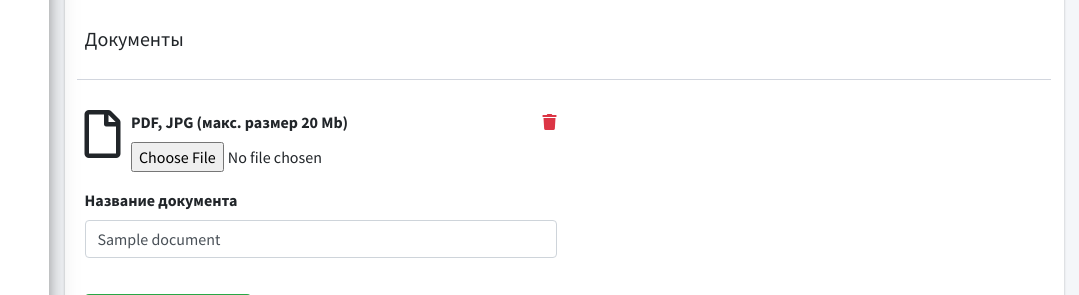
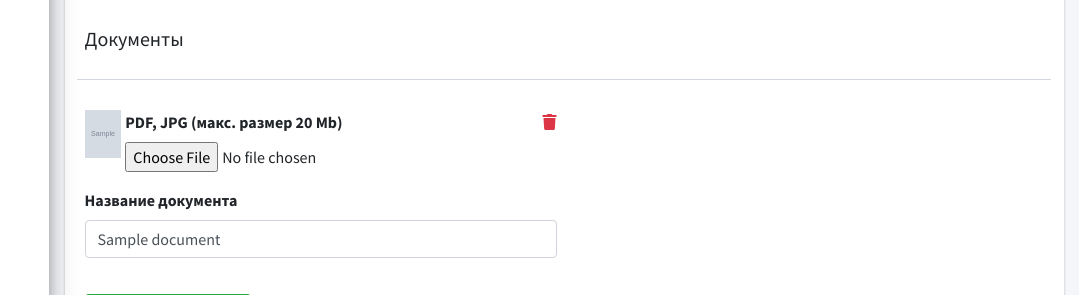
Before and after one commit to Chenger1/myHome24, a Django app: page /admin/about/index/ in a window 1280 px wide. Shown: the part 2065-2360 px from the top of the page, without its empty margins (201-1280 px from the left). Run offline with Django 3.2, Linux system fonts and the light colour scheme; a user stored in the database is signed in; tables that the repository leaves empty hold one stand-in row (values such as "Sample post"); grey boxes marked "Sample" are stand-in pictures; some libraries are stand-ins or nearby versions.

Commit message:
Now if document is image - render preview

```diff
--- a/house24/admin_panel/templates/pages/about_page_admin.html
+++ b/house24/admin_panel/templates/pages/about_page_admin.html
@@ -225,7 +225,8 @@
                                     <div class="col-xs-12 col-md-6 documents_formset formset_block" style="display: none;" id="hidden_documents">
                                             <a href="#!" class="text-red form-row-remove-btn delete_icon_documents"
                                             style="float:right;"><i class="fa fa-trash"></i></a>
-                                            <i class="far fa-file fa-3x" style="width: 32px; float:left; margin-right: .3em;" aria-hidden="true"></i>
+                                            <img src="{% static 'img/file.png' %}" alt style="float:left; margin-right: .3em;"
+                                            width="36" height="48" class="preview_img">
                                             <div class="form-group">
                                                 <label for="">PDF, JPG (макс. размер 20 Mb)</label>
                                                 {{ documents_formset.empty_form.file }}
@@ -248,7 +249,13 @@
                                             <a href="javascript:void(0)" class="text-red form-row-remove-btn delete_icon_documents"
                                             style="float:right;"><i class="fa fa-trash"></i></a>
                                             {% endif %}
-                                            <i class="far fa-file fa-3x" style="width: 32px; float:left; margin-right: .3em;" aria-hidden="true"></i>
+                                            {% if inline_form.instance.is_image %}
+                                            <img src="{{ inline_form.instance.file.url }}" alt style="float:left; margin-right: .3em;"
+                                                width="36" height="48" class="preview_img">
+                                            {% else %}
+                                                <img src="{% static 'img/file.png' %}" alt style="float:left; margin-right: .3em;"
+                                                width="36" height="48" class="preview_img">
+                                            {% endif %}
                                             <div class="form-group">
                                                 <label for="">PDF, JPG (макс. размер 20 Mb)</label>
                                                 {{ inline_form.file }}
@@ -332,7 +339,7 @@
     })
 
 // init documents cloner
-    let documents_cloner = new BaseCloner('documents', '.documents_formset');
+    let documents_cloner = new AdvancedFormsetCloner('documents', '.documents_formset');
     documents_cloner.init();
     $('#add_documents').on('click', function(){
         documents_cloner.clone();
--- a/house24/db/models/pages.py
+++ b/house24/db/models/pages.py
@@ -85,6 +85,12 @@ class Document(models.Model):
     def get_delete_url(self):
         return reverse('admin_panel:delete_document', args=[self.pk])
 
+    def is_image(self):
+        ext = self.file.name.split('.')[-1]
+        if ext in ('jpg', 'jpeg', 'png'):
+            return True
+        return False
+
 
 class Credentials(SingletonModel):
     name = models.CharField(max_length=150)
--- a/house24/static/utils/update_img_after_upload.js
+++ b/house24/static/utils/update_img_after_upload.js
@@ -1,6 +1,10 @@
 function setPreview(input, selector='div[class*=col]', image_selector='.preview_img'){
   if(input.files && input.files[0]){ // check if input widget uploads any files
     let reader = new FileReader(); // create new instance of FileReader object
+
+    if(input.files[0]['type'] != 'image/jpeg' && input.files[0]['type'] != 'image/png'){
+      return false;
+    }
 
     reader.onload = function(e){ // set function to onload handler to set new image preview
       $(input).closest(selector).find(image_selector).attr('src', e.target.result);
```
Also changed, not shown: house24/static/img/file.png (added), 1 other file.
